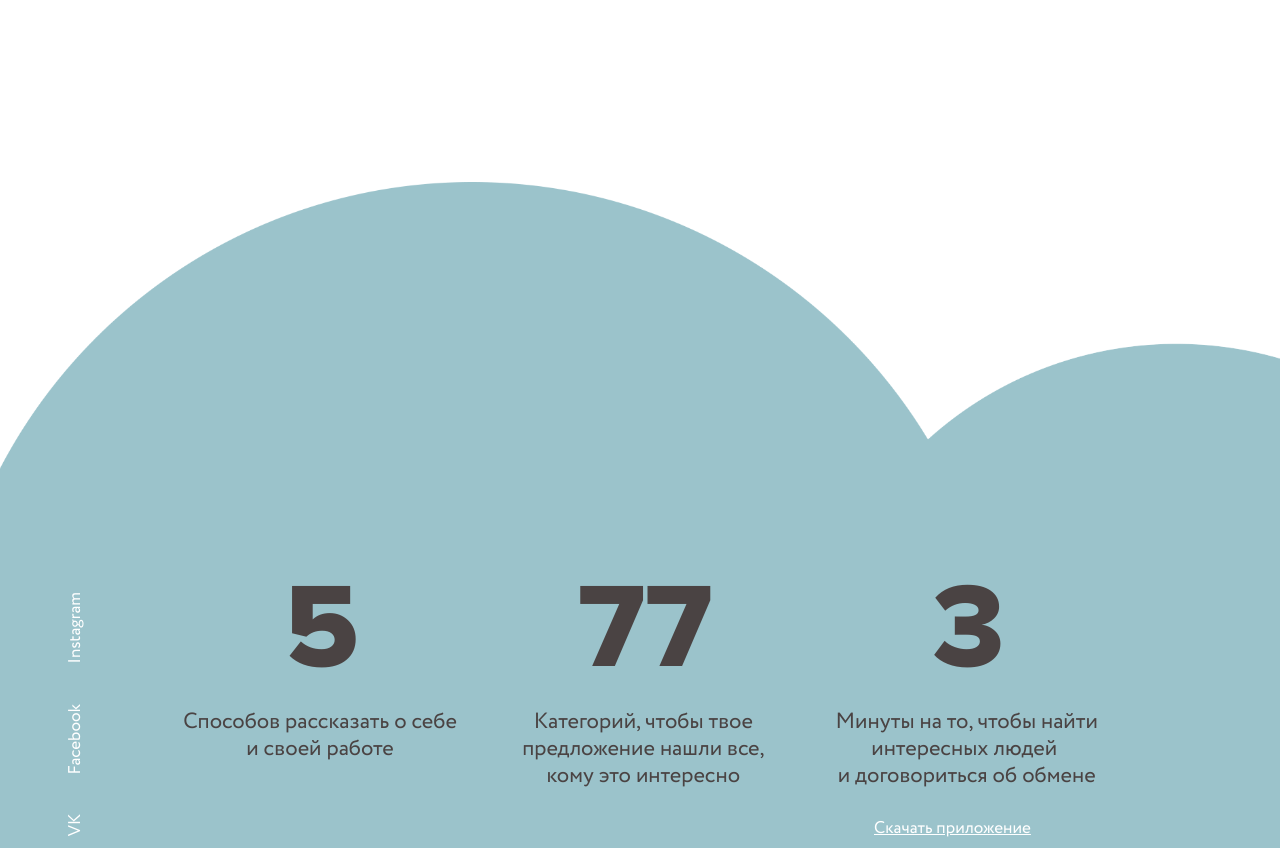
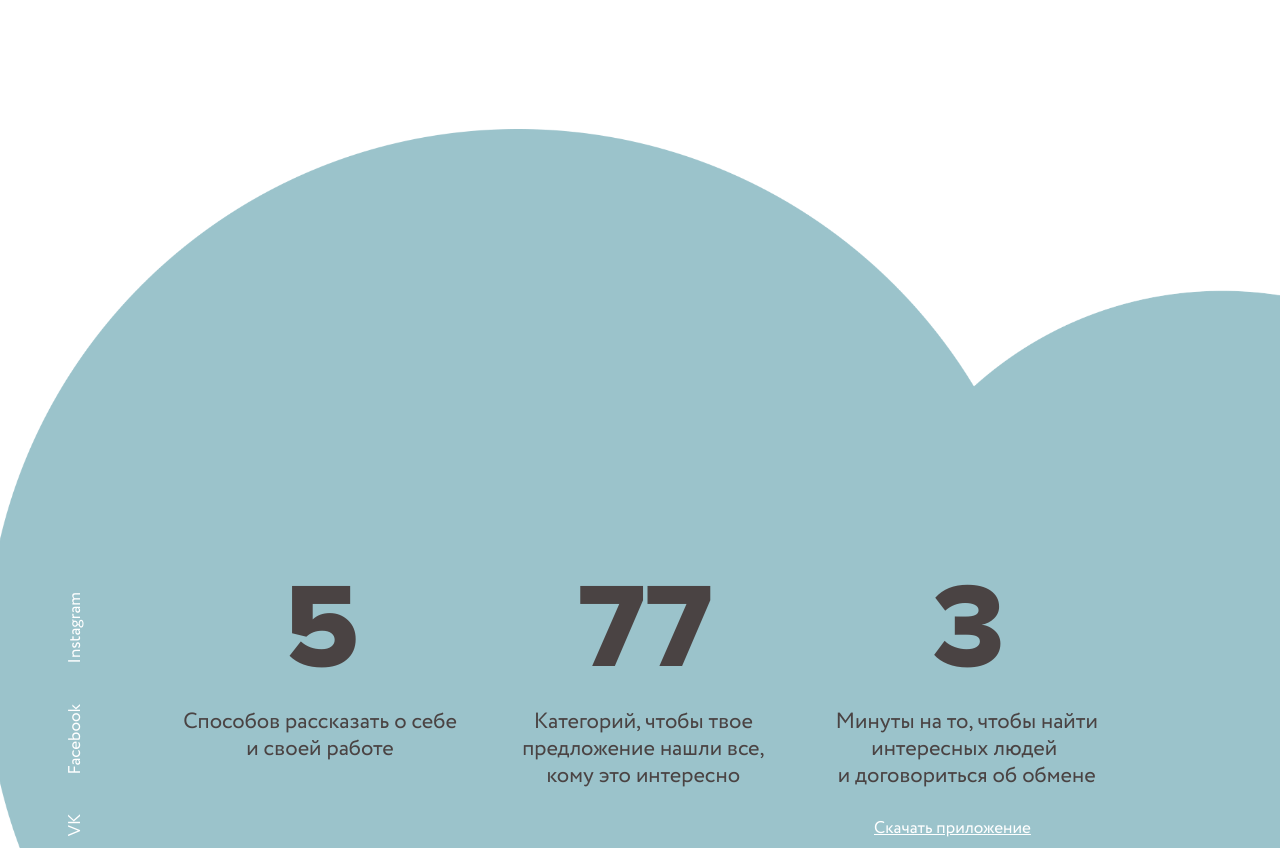
Before and after one commit to maxaslb99/makhnemsya, a plain HTML site: page index.html in a window 1280 px wide. Shown: the part 2320-3168 px from the top of the page. Drawn offline with Linux system fonts and the light colour scheme.

Commit message:
Update top.css

```diff
--- a/style/top.css
+++ b/style/top.css
@@ -424,10 +424,10 @@ color: #ffffff;
     margin-left: 734px;
   }
   .block4 img {
-    width: 1607px;
-    margin-top: -655px;
-    margin-left: -200px;
-}
+      width: 1607px;
+      margin-top: -708px;
+      margin-left: -12vw;
+  }
 .block4 .social-buttons2 {
     z-index: 1000;
 
```
